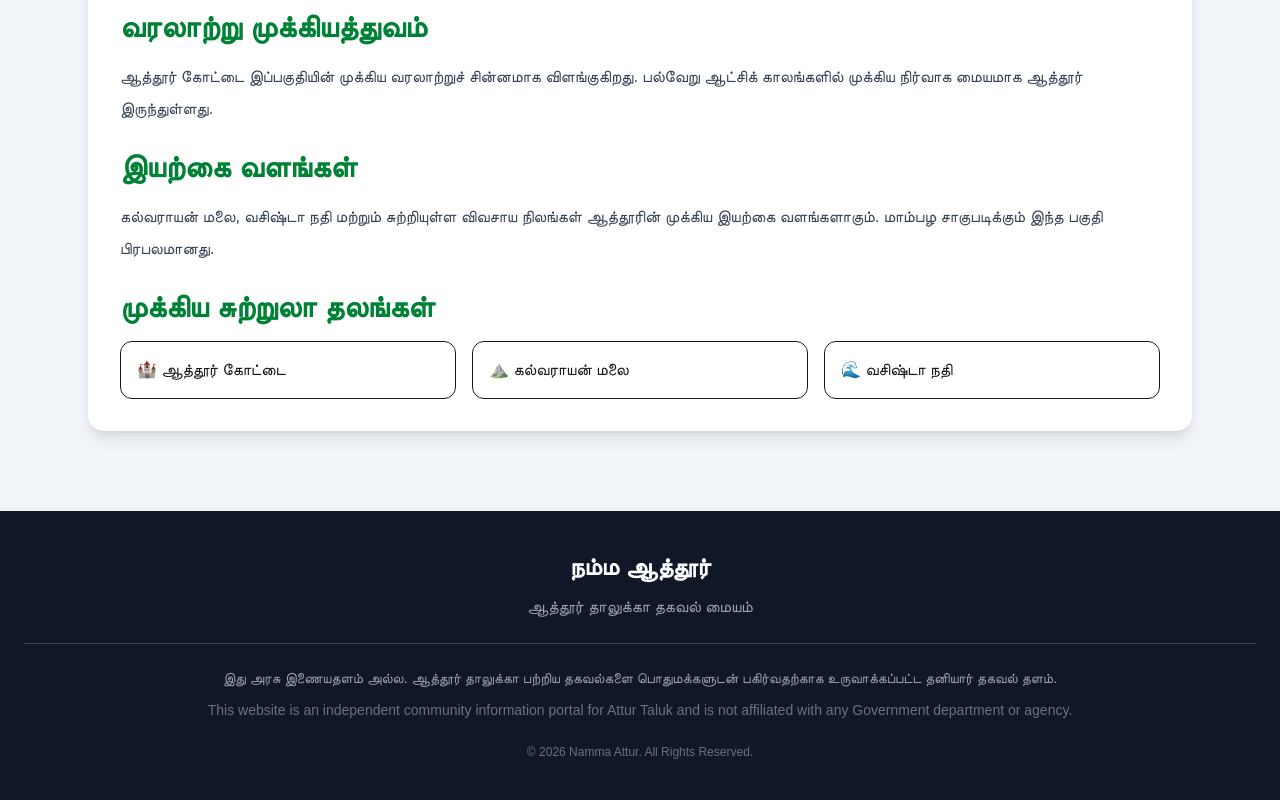
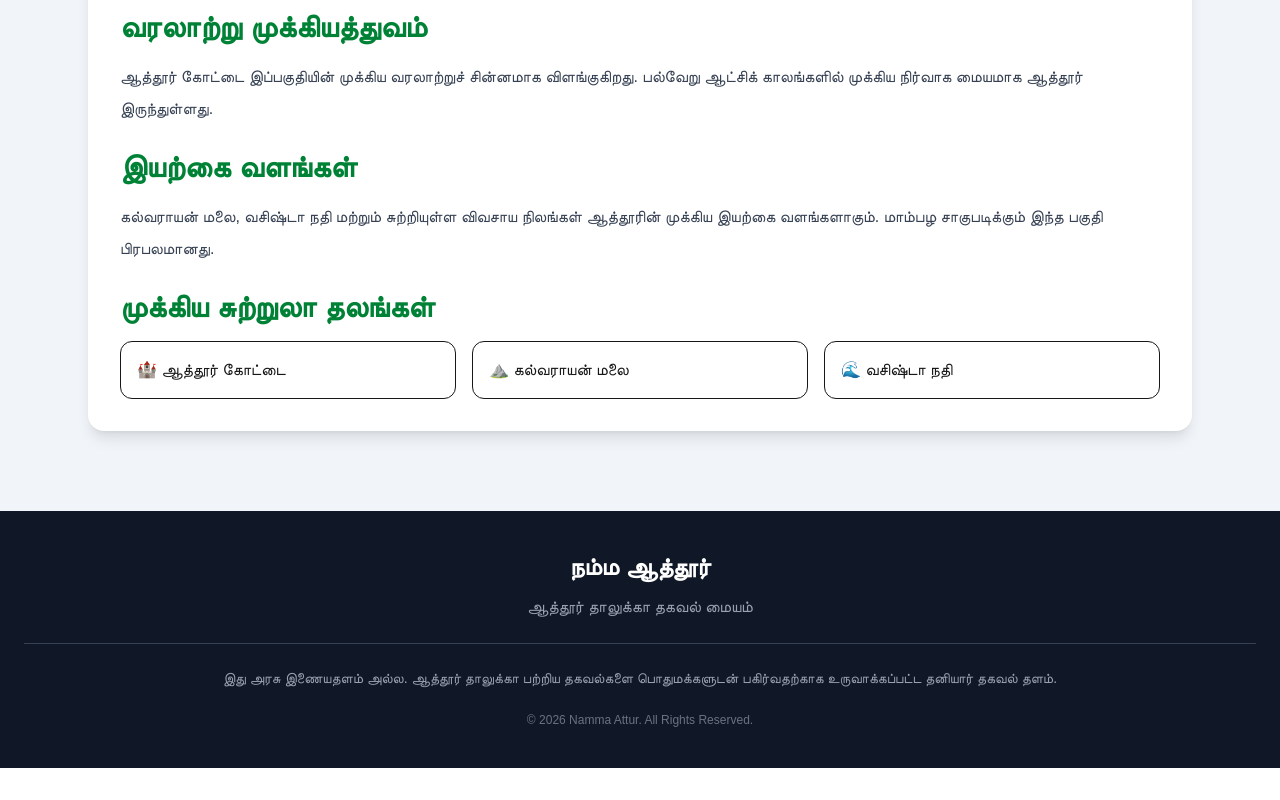
Before and after one commit to satheesh1993/namma-attur, a Next.js app: page /about-attur in a window 1280 px wide. Shown: the part 1040-1840 px from the top of the page. After the commit the page ends 1808 px from the top, so only its background shows below. Built offline with nearby package versions, Linux system fonts and the light colour scheme.

Commit message:
footer change

```diff
--- a/components/Footer.tsx
+++ b/components/Footer.tsx
@@ -19,12 +19,6 @@ export default function Footer() {
           தனியார் தகவல் தளம்.
         </p>
 
-        <p className="text-sm text-gray-500 mt-3 max-w-4xl mx-auto">
-          This website is an independent community information portal
-          for Attur Taluk and is not affiliated with any Government
-          department or agency.
-        </p>
-
         <p className="text-xs text-gray-500 mt-6">
           © 2026 Namma Attur. All Rights Reserved.
         </p>
```
